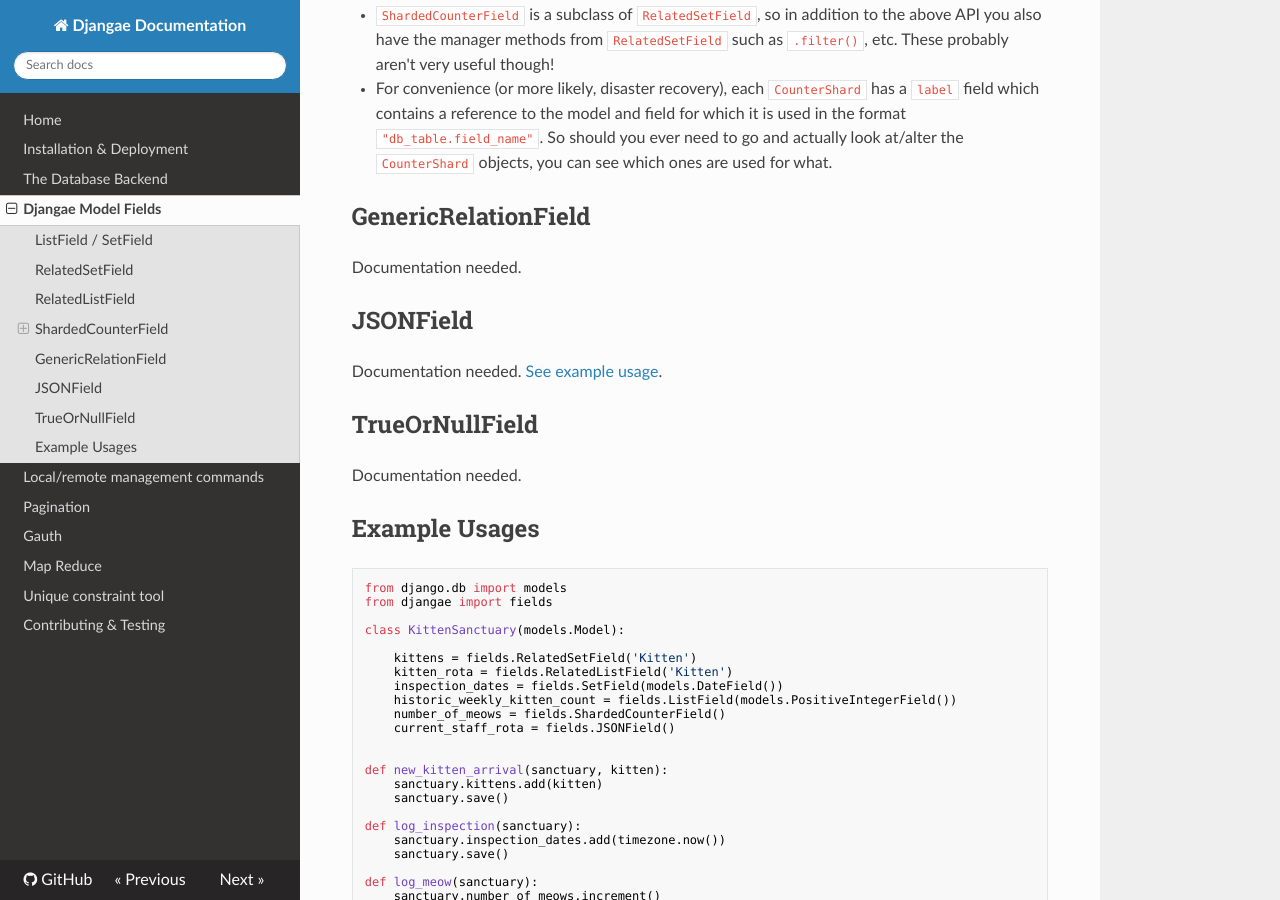
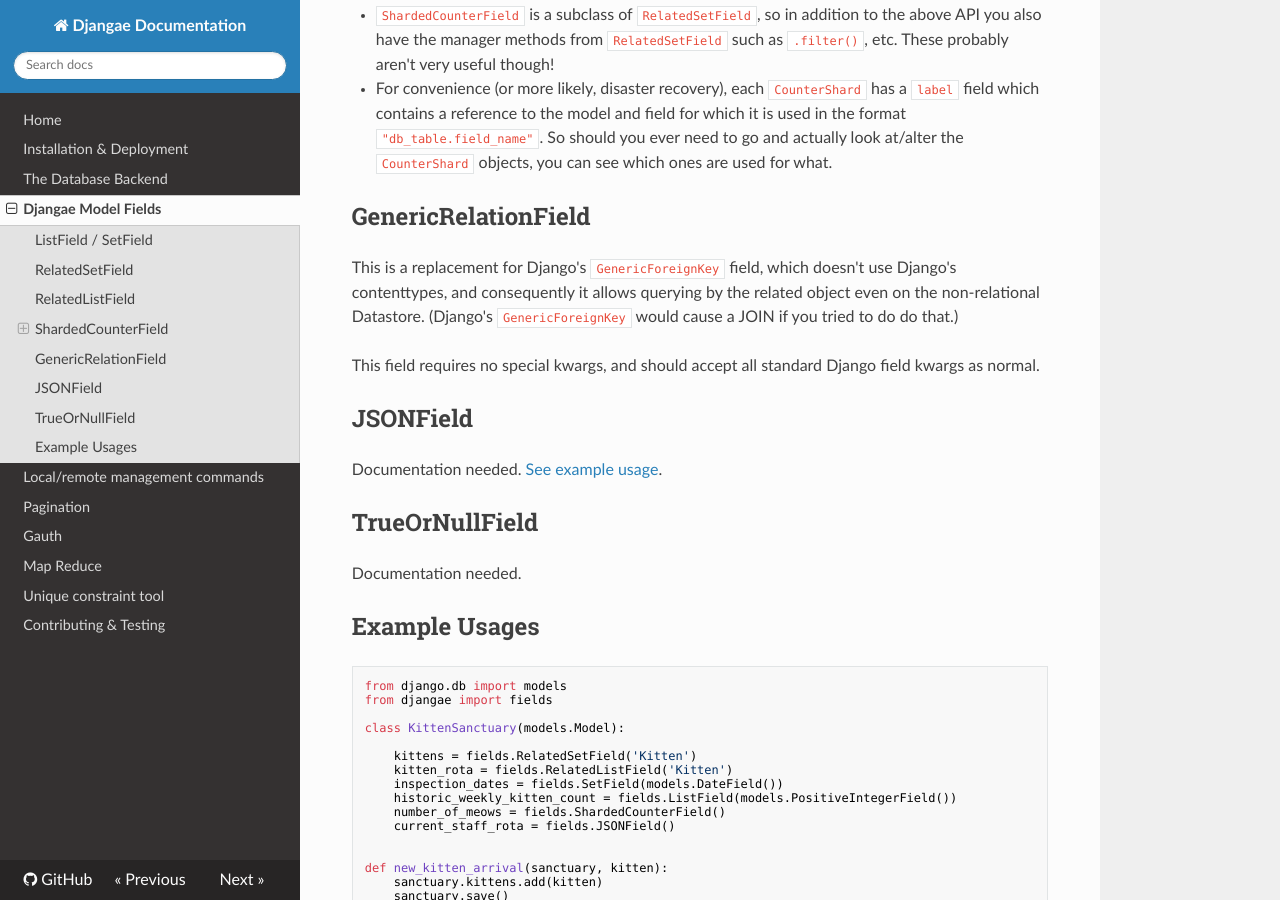
Before and after one commit to wittfabian/djangae, an MkDocs documentation site: the page built from docs/fields.md, in a window 1280 px wide and 900 px high, scrolled down 3014 px. Built offline with MkDocs 1.6.1, drawn with Linux system fonts in a browser that asks for light colours; nearby versions of some CDN libraries; old or Windows-style settings are respelled for this version of MkDocs.

Commit message:
Adding documentation for `GenericRelationField`.

```diff
--- a/docs/fields.md
+++ b/docs/fields.md
@@ -92,7 +92,9 @@ When you access the attribute of your sharded counter field on your model, you g
 
 ## GenericRelationField
 
-Documentation needed.
+This is a replacement for Django's `GenericForeignKey` field, which doesn't use Django's contenttypes, and consequently it allows querying by the related object even on the non-relational Datastore.  (Django's `GenericForeignKey` would cause a JOIN if you tried to do do that.)
+
+This field requires no special kwargs, and should accept all standard Django field kwargs as normal.
 
 
 ## JSONField
```
